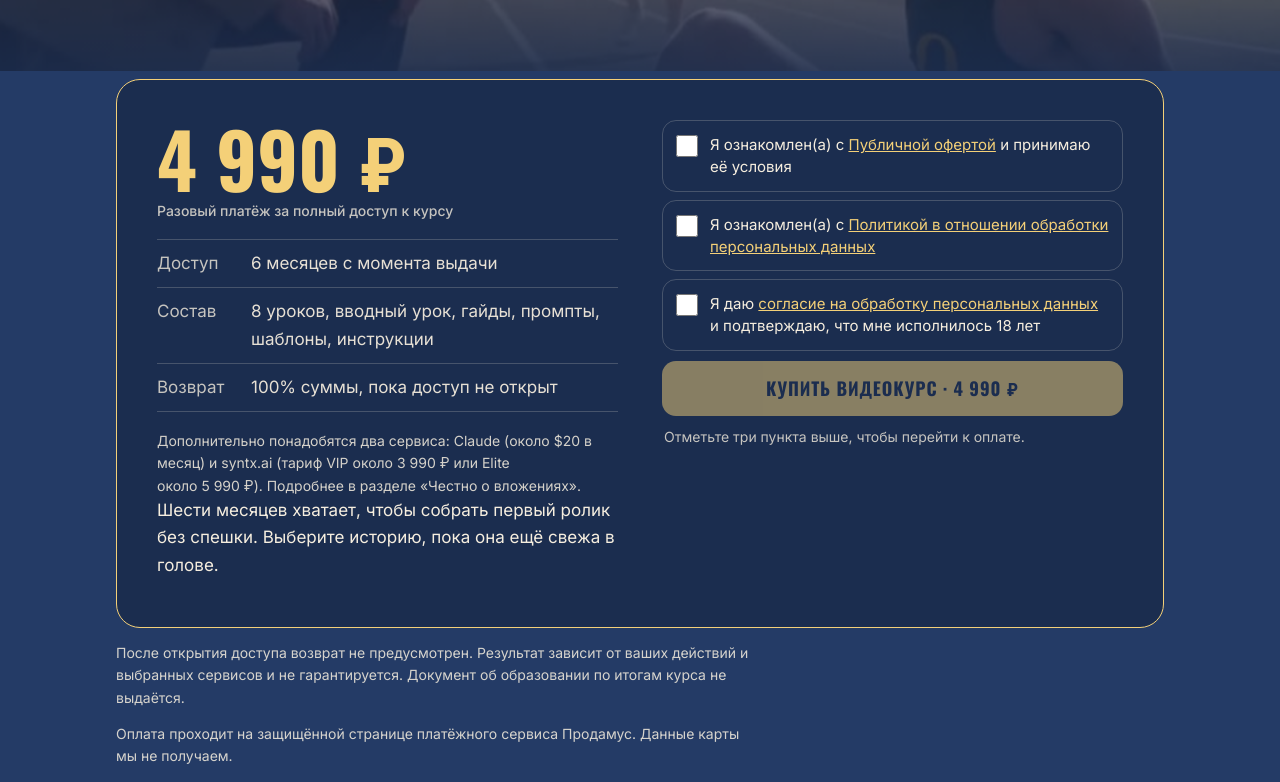
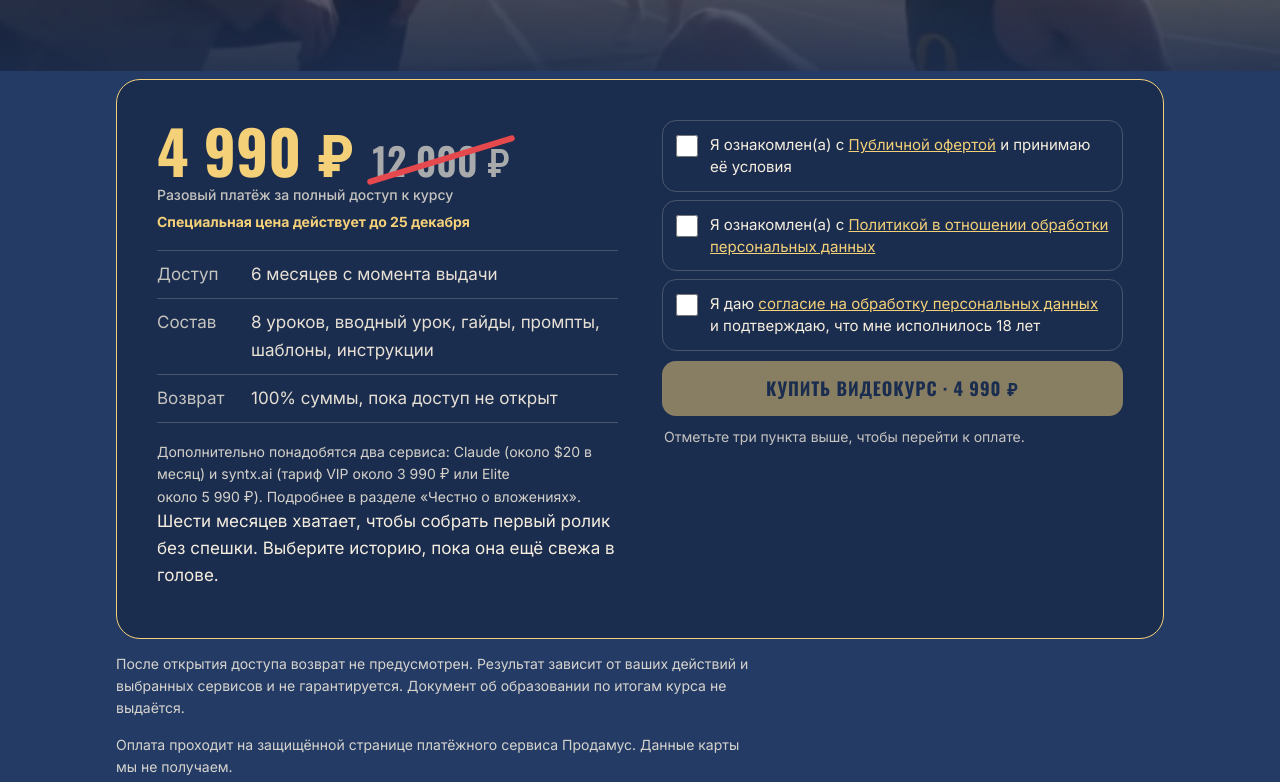
Before and after one commit to Olgatilova/videocourse, a plain HTML site: page index.html in a window 1280 px wide. Shown: the part 7595-8377 px from the top of the page. Drawn offline with Linux system fonts and the light colour scheme.

Commit message:
Add files via upload

```diff
--- a/index.html
+++ b/index.html
@@ -300,6 +300,21 @@ summary:after{transition:color .2s,-webkit-transform .2s,transform .2s}
   .pills a:hover{background:rgba(244,208,120,.3);border-color:#ffe08e}
   .top .top-btn:hover{background:#ffe08e}
 }
+.oldp{display:inline-block;margin-left:16px;font:500 28px/1 var(--head);color:rgba(246,238,223,.6);text-decoration:line-through;text-decoration-thickness:2px;vertical-align:middle;white-space:nowrap}
+@media (max-width:520px){.oldp{display:block;margin:10px 0 0 4px}}
+.pricecard .p{font-size:48px}
+.oldp{font-size:38px!important}
+@media (max-width:520px){.pricecard .p{font-size:44px}.oldp{font-size:34px!important}}
+.offer .p{font-size:50px}
+@media (min-width:900px){.offer .p{font-size:60px}}
+@media (max-width:520px){.offer .p{font-size:46px}}
+.oldp{color:var(--gold)!important;text-decoration-color:#e5484d!important;text-decoration-thickness:3px!important}
+.oldp{position:relative;text-decoration:none!important;width:-webkit-fit-content;width:fit-content;padding:0 2px}
+.oldp:after{content:"";position:absolute;left:-4px;right:-4px;top:2px;bottom:2px;pointer-events:none;background:linear-gradient(to top right,transparent calc(50% - 1.75px),#e5484d calc(50% - 1.75px),#e5484d calc(50% + 1.75px),transparent calc(50% + 1.75px))}
+.oldp:after{background:#e5484d!important;left:-6px!important;right:-6px!important;top:50%!important;bottom:auto!important;height:3px;margin-top:-1px;border-radius:2px;-webkit-transform:rotate(-17deg);transform:rotate(-17deg);-webkit-transform-origin:50% 50%;transform-origin:50% 50%}
+.oldp:after{height:6px!important;margin-top:-3px!important;border-radius:3px!important}
+.oldp{color:rgba(246,238,223,.65)!important}
+.p small.until,.price small.until{color:var(--gold)!important;font-weight:700;margin-top:8px}
 </style>
 </head>
 <body>
@@ -326,6 +341,8 @@ window.KK_DATA = {
   bgEnd: { video: "video/end.mp4", videoMobile: "video/end-m.mp4", poster: "video/end.jpg" },
   payUrl: "https://payform.ru/4qcV8r4/",
   price: "4 990 ₽",
+  oldPrice: "12 000 ₽",
+  until: "Специальная цена действует до 25 декабря",
   email: "olgatilova@mail.ru",
   docs: { offer: "oferta.pdf", policy: "politika.pdf", consent: "soglasie.pdf" },
 
@@ -823,7 +840,9 @@ window.KK_DATA = {
     var colL = h("div"), colR = h("div");
 
     var pr = h("p", "p", D.price);
+    if (D.oldPrice) { pr.appendChild(h("s", "oldp", D.oldPrice)); }
     pr.appendChild(h("small", "", "Разовый платёж за полный доступ к курсу"));
+    if (D.until) { pr.appendChild(h("small", "until", D.until)); }
     var ul = h("ul", "facts");
     o.facts.forEach(function (f) { add(ul, add(h("li"), h("i", "", f[0]), h("span", "", f[1]))); });
     add(colL, pr, ul, h("p", "fine", "Дополнительно понадобятся два сервиса: Claude (около $20 в месяц) и syntx.ai (тариф VIP около 3 990 ₽ или Elite около 5 990 ₽). Подробнее в разделе «Честно о вложениях»."), h("p", "", o.why));
```
